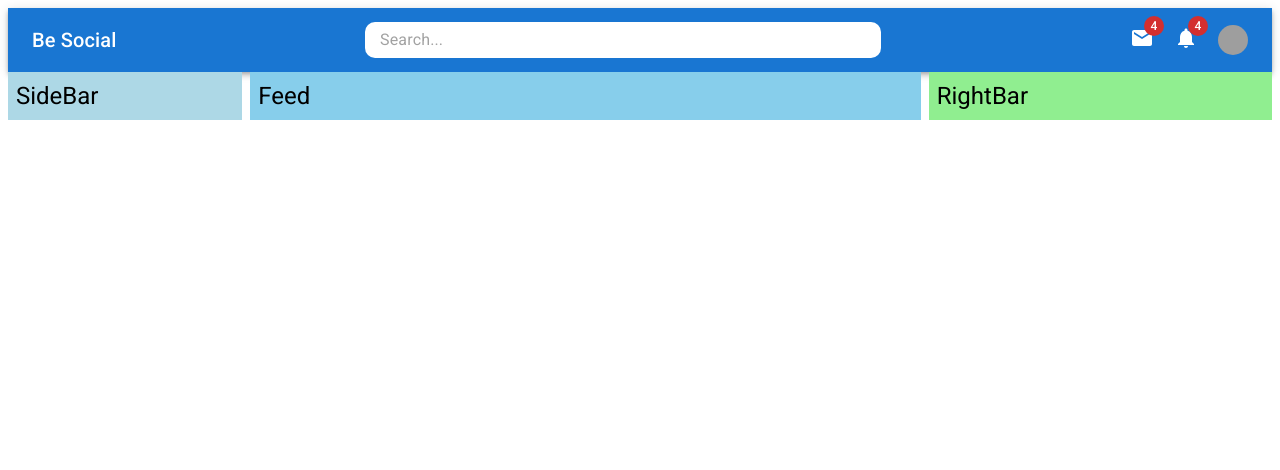
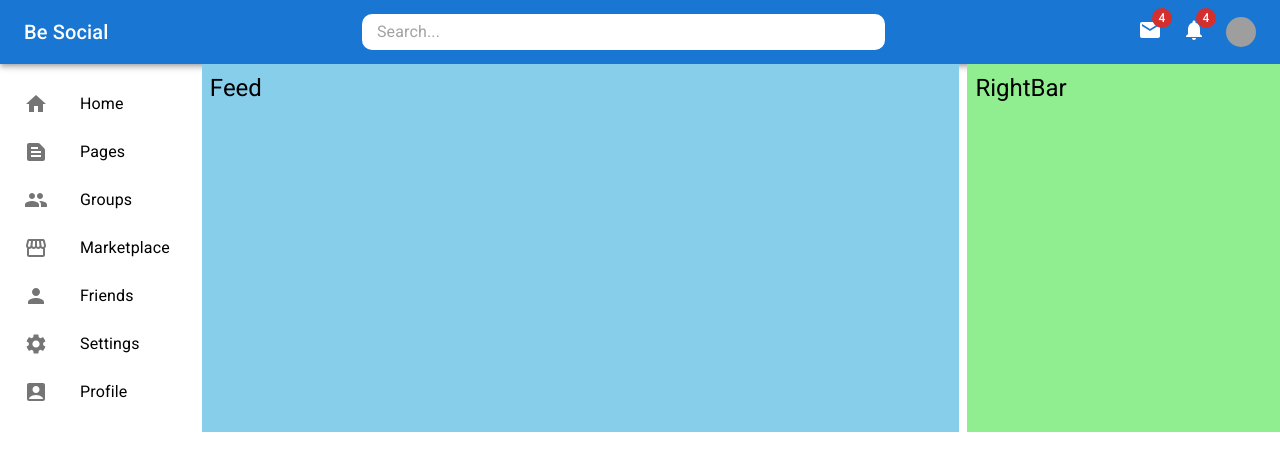
Before and after one commit to RiyaadHossain/SocialMedia-MUI, a React (Create React App) app: page / in a window 1280 px wide. Shown: the top 470 px of the page. Built offline with nearby package versions, Linux system fonts and the light colour scheme; grey boxes are pictures that could not be loaded.

Commit message:
Side bar completed

```diff
--- a/public/index.html
+++ b/public/index.html
@@ -8,7 +8,13 @@
       rel="stylesheet"
       href="https://fonts.googleapis.com/css?family=Roboto:300,400,500,700&display=swap"
     />
-
+    <style>
+      * {
+        font-family: Roboto;
+        margin: 0;
+        padding: 0;
+      }
+    </style>
     <title>Be Social</title>
   </head>
   <body>
--- a/src/App.js
+++ b/src/App.js
@@ -1,4 +1,4 @@
-import { Box, Stack } from "@mui/material";
+import { Stack } from "@mui/material";
 import Feed from "./components/Feed";
 import SideBar from "./components/SideBar";
 import AppBar from "./components/Appbar";
@@ -6,14 +6,14 @@ import RightBar from "./components/RightBar";
 
 function App() {
   return (
-    <Box>
+    <>
       <AppBar />
       <Stack direction="row" gap={1}>
         <SideBar />
         <Feed />
         <RightBar />
       </Stack>
-    </Box>
+    </>
   );
 }
 
--- a/src/components/Feed.jsx
+++ b/src/components/Feed.jsx
@@ -3,7 +3,7 @@ import { Box, Typography } from "@mui/material";
 
 function Feed() {
   return (
-    <Box backgroundColor="skyblue" flex="6" p={1}>
+    <Box backgroundColor="skyblue" flex="5" p={1}>
       <Typography variant="h5">Feed</Typography>
     </Box>
   );
--- a/src/components/RightBar.jsx
+++ b/src/components/RightBar.jsx
@@ -5,7 +5,7 @@ function RightBar() {
   return (
     <Box
       backgroundColor="lightgreen"
-      flex="3"
+      flex="2"
       p={1}
       sx={{ display: { xs: "none", md: "block" } }}
     >
--- a/src/components/SideBar.jsx
+++ b/src/components/SideBar.jsx
@@ -1,15 +1,67 @@
 import React from "react";
-import { Box, Typography } from "@mui/material";
+import { Home, TextSnippet, People, Storefront, Person, AccountBox, Settings } from "@mui/icons-material";
+import {
+  Box,
+  List,
+  ListItemButton,
+  ListItemIcon,
+  ListItemText,
+} from "@mui/material";
 
 function SideBar() {
   return (
-    <Box
-      backgroundColor="lightblue"
-      flex="2"
-      p={1}
-      sx={{ display: { xs: "none", md: "block" } }}
-    >
-      <Typography variant="h5">SideBar</Typography>
+    <Box flex="1" p={1} sx={{ display: { xs: "none", md: "block" } }}>
+      <List>
+        {/* ----------- Home Link ----------- */}
+        <ListItemButton>
+          <ListItemIcon>
+            <Home />
+          </ListItemIcon>
+          <ListItemText primary="Home" />
+        </ListItemButton>
+        {/* ----------- Pages Link ----------- */}
+        <ListItemButton>
+          <ListItemIcon>
+            <TextSnippet />
+          </ListItemIcon>
+          <ListItemText primary="Pages" />
+        </ListItemButton>
+        {/* ----------- People Link ----------- */}
+        <ListItemButton>
+          <ListItemIcon>
+            <People />
+          </ListItemIcon>
+          <ListItemText primary="Groups" />
+        </ListItemButton>
+        {/* ----------- Marketplace Link ----------- */}
+        <ListItemButton>
+          <ListItemIcon>
+            <Storefront />
+          </ListItemIcon>
+          <ListItemText primary="Marketplace" />
+        </ListItemButton>
+        {/* ----------- Friends Link ----------- */}
+        <ListItemButton>
+          <ListItemIcon>
+            <Person />
+          </ListItemIcon>
+          <ListItemText primary="Friends" />
+        </ListItemButton>
+        {/* ----------- Settings Link ----------- */}
+        <ListItemButton>
+          <ListItemIcon>
+            <Settings />
+          </ListItemIcon>
+          <ListItemText primary="Settings" />
+        </ListItemButton>
+        {/* ----------- Profile Link ----------- */}
+        <ListItemButton>
+          <ListItemIcon>
+            <AccountBox />
+          </ListItemIcon>
+          <ListItemText primary="Profile" />
+        </ListItemButton>
+      </List>
     </Box>
   );
 }
```
